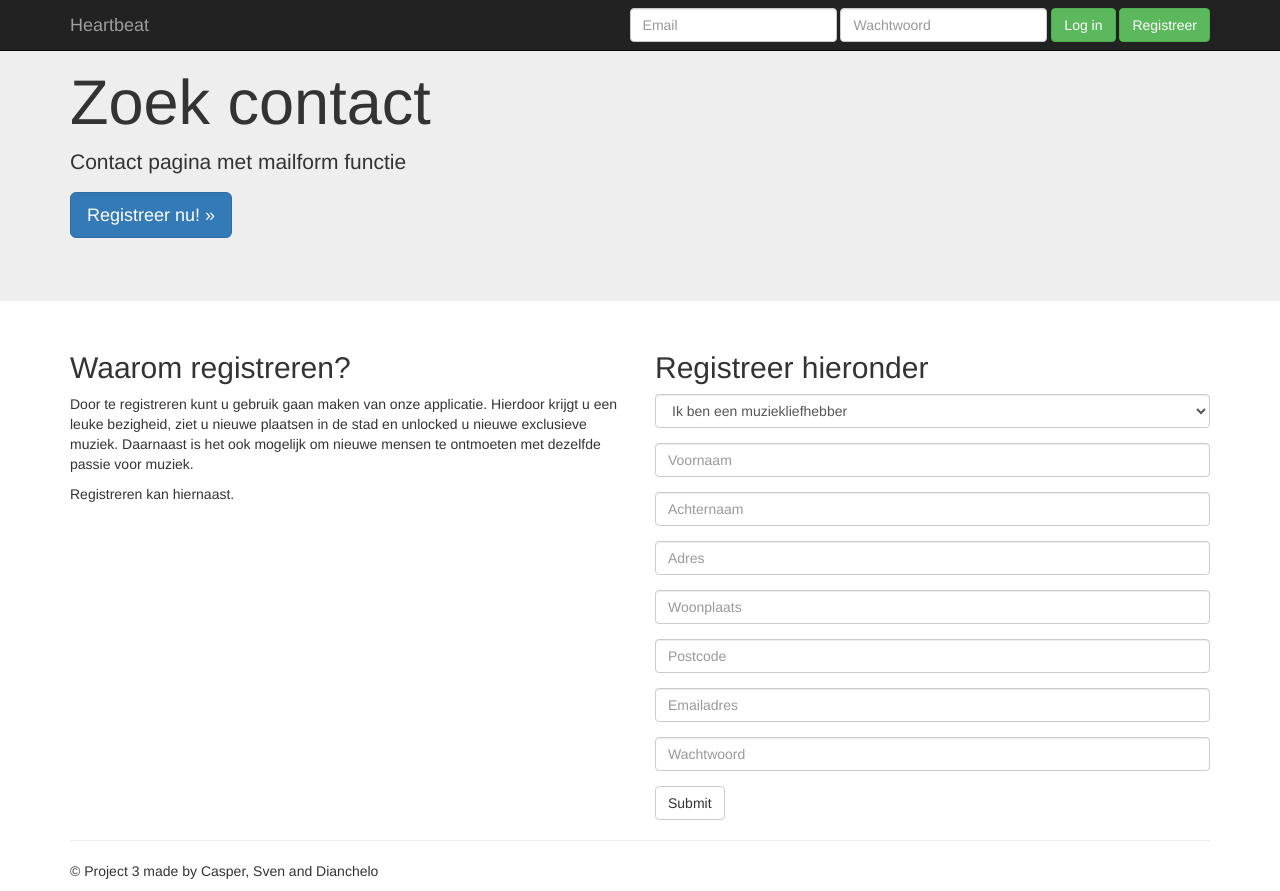
After one commit to CasperStreefkerk/project3, a PHP site: page /contact.php in a window 1280 px wide. The commit adds this page. Run offline with PHP 8.4, Linux system fonts and the light colour scheme; some libraries are stand-ins or nearby versions.

Commit message:
Nieuwe pagina's inclusief solo_map.php bootstrap overheen gegooid.

```diff
--- /dev/null
+++ b/contact.php
@@ -0,0 +1,75 @@
+<?php
+
+include_once('header.php');
+
+?>
+
+
+<!-- Main jumbotron for a primary marketing message or call to action -->
+<div class="jumbotron">
+    <div class="container">
+        <h1>Zoek contact</h1>
+        <p>Contact pagina met mailform functie</p>
+        <p><a class="btn btn-primary btn-lg" href="#" role="button">Registreer nu! &raquo;</a></p>
+    </div>
+</div>
+
+<div class="container">
+    <!-- Example row of columns -->
+    <div class="row">
+        <div class="col-md-6">
+            <h2>Waarom registreren?</h2>
+            <p>Door te registreren kunt u gebruik gaan maken van onze applicatie. Hierdoor krijgt u een leuke bezigheid, ziet u nieuwe plaatsen in de stad en unlocked u nieuwe exclusieve muziek. Daarnaast is het ook mogelijk om nieuwe mensen te ontmoeten met dezelfde passie voor muziek. </p>
+            <p>Registreren kan hiernaast.</p>
+        </div>
+        <div class="col-md-6">
+            <h2>Registreer hieronder</h2>
+            <form  action="" method="POST">
+                <div class="form-group">
+                    <select class="form-control" id="usertype" name="usertype">
+                        <option value="1">Ik ben een muziekliefhebber</option>
+                        <option value="2">Ik ben een artiest</option>
+                        <option value="3">Ik ben een platenmaatschappij</option>
+                    </select>
+                </div>
+
+
+                <div id="users"> <!-- BEGIN DIV USERS -->
+                    <div class="form-group">
+                        <!--                    <label for="email"></label>-->
+                        <input type="text" class="form-control" id="firstname"  name="firstname" placeholder="Voornaam">
+                    </div>
+                    <div class="form-group">
+                        <!--                    <label for="pwd">Password:</label>-->
+                        <input type="text" class="form-control" id="lastname" name="lastname" placeholder="Achternaam">
+                    </div>
+                    <div class="form-group">
+                        <!--                    <label for="pwd">Password:</label>-->
+                        <input type="text" class="form-control" name="address" id="address" placeholder="Adres">
+                    </div>
+                    <div class="form-group">
+                        <!--                    <label for="pwd">Password:</label>-->
+                        <input type="text" class="form-control" id="place" name="place" placeholder="Woonplaats">
+                    </div>
+                    <div class="form-group">
+                        <!--                    <label for="pwd">Password:</label>-->
+                        <input type="text" class="form-control" name="zipcode" id="zipcode" placeholder="Postcode">
+                    </div>
+                    <div class="form-group">
+                        <!--                    <label for="pwd">Password:</label>-->
+                        <input type="email" class="form-control" id="email" name="email" placeholder="Emailadres">
+                    </div>
+                    <div class="form-group">
+                        <input type="password" placeholder="Wachtwoord" id="password" name="password" class="form-control">
+                    </div>
+                </div> <!-- END DIV USERS -->
+                <button type="submit" name="registerUser" id="registerUser" class="btn btn-default">Submit</button>
+            </form>
+        </div>
+    </div>
+
+    <?php
+
+    include_once('footer.php');
+
+    ?>
--- a/header.php
+++ b/header.php
@@ -21,6 +21,9 @@ require_once "includes/initialize.php";
 
     <!-- Custom styles for this template -->
     <link href="includes/css/jumbotron.css" rel="stylesheet">
+
+    <!-- Stylesheet voor google maps -->
+    <link rel="stylesheet" href="css/googlemaps.css">
 
     <!-- HTML5 shim and Respond.js for IE8 support of HTML5 elements and media queries -->
     <!--[if lt IE 9]>
--- a/includes/settings.php
+++ b/includes/settings.php
@@ -3,8 +3,8 @@
 define("DATA_PATH", dirname(__FILE__) . "/data/");
 define("DB_HOST", "localhost");
 define("DB_USERNAME", "root");
-define("DB_PASSWORD", "");
-define("DB_DATABASE", "project3");
+define("DB_PASSWORD", "root");
+define("DB_DATABASE", "db_project_3");
 
 //Custom error handler, so every error will throw a custom ErrorException
 set_error_handler(function ($severity, $message, $file, $line) {
--- a/php/settings.php
+++ b/php/settings.php
@@ -1,7 +1,7 @@
 <?php
     define("DB_HOST", "localhost");
     define("DB_USER", "root");
-    define("DB_PASS", "");
+    define("DB_PASS", "root");
     define("DB_DATABASE", "db_project_3");
 
     $conn = new mysqli(DB_HOST, DB_USER, DB_PASS, DB_DATABASE);
```
Also changed, not shown: artists.php (added, +39 -0 lines), events_main.php (added, +38 -0 lines), solo_map.php (+32 -14 lines), succes.php (added, +33 -0 lines).
